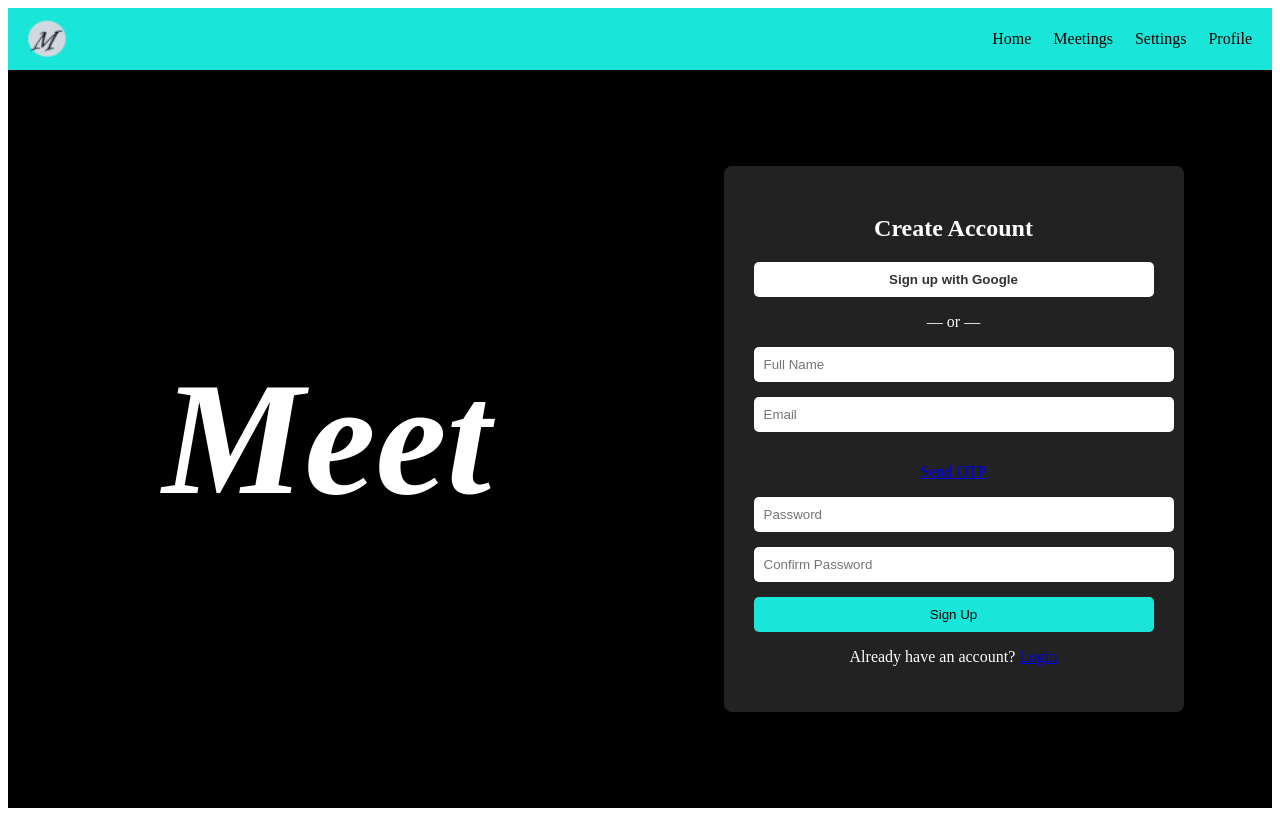
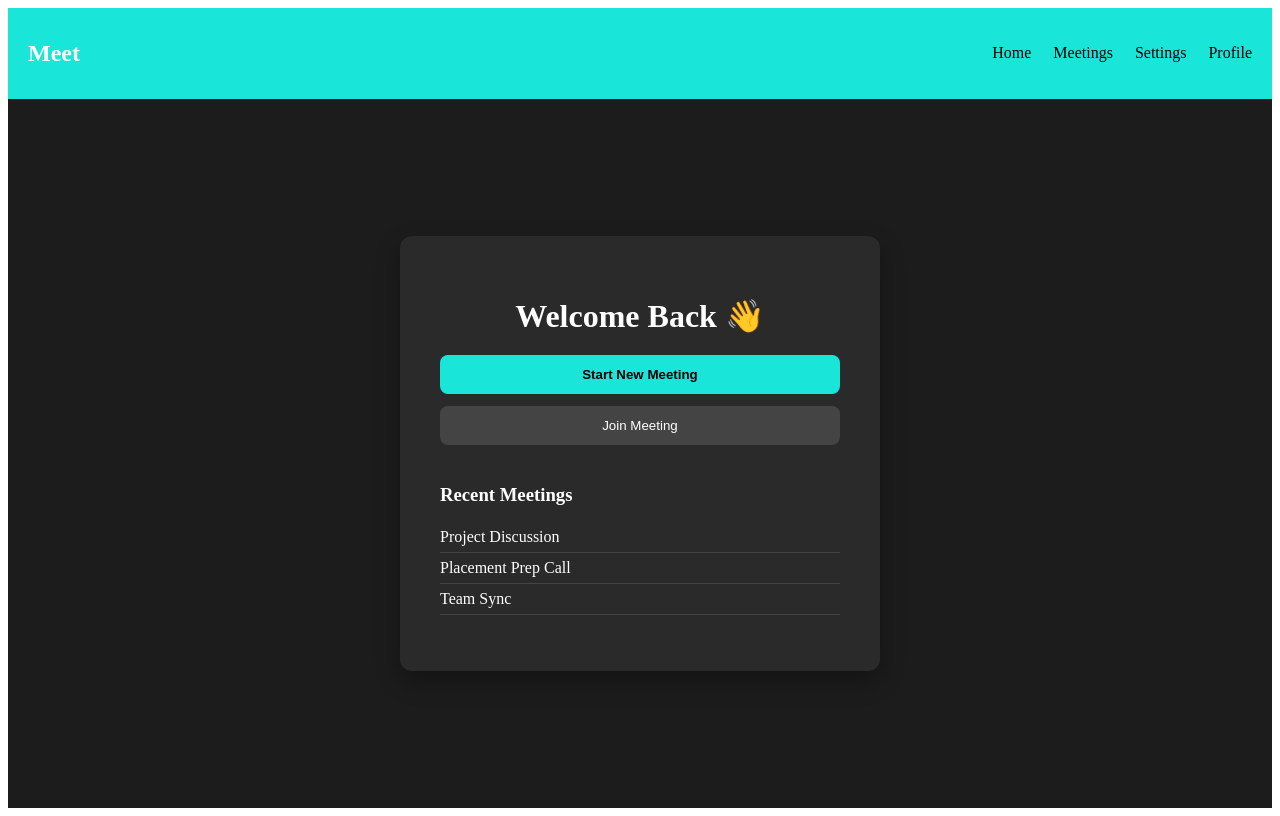
Before and after one commit to DiyaBetcy/ai-multilingual-meet-platform, a React (Vite) app in the folder frontend/vite-project/: page / in a window 1280 px wide. Built offline with nearby package versions, Linux system fonts and the light colour scheme.

Commit message:
Add Home page and configure default route

```diff
--- a/frontend/vite-project/src/main.jsx
+++ b/frontend/vite-project/src/main.jsx
@@ -8,10 +8,14 @@ import MeetDash from "./pages/platform/meetdashboard.jsx";
 import Start from "./pages/start.jsx";
 import QAPanel from "./pages/platform/QAPanel.jsx";
 import JoinPreview from "./pages/JoinPreview.jsx";
+import Home from "./pages/platform/Home";
+
 
 ReactDOM.createRoot(document.getElementById("root")).render(
   <BrowserRouter>
     <Routes>
+      <Route path="/" element={<Home />} />
+
       <Route path="/" element={<Signup />} />
       <Route path="/login" element={<Login />} />
       <Route path="/dashboard" element={<Dashboard />} />
@@ -19,6 +23,8 @@ ReactDOM.createRoot(document.getElementById("root")).render(
       <Route path="/meetdash" element={<MeetDash />}/>
       <Route path ="/start"  element ={<Start />} />
       <Route path="/qa" element={<QAPanel />} />
+      <Route path="/home" element={<Home />} />
+
 
     </Routes>
   </BrowserRouter>
--- /dev/null
+++ b/frontend/vite-project/src/pages/platform/home.css
@@ -0,0 +1,65 @@
+.home-content {
+  flex: 1;
+  display: flex;
+  justify-content: center;
+  align-items: center;
+  background-color: #1c1c1c;
+}
+
+.home-card {
+  background: #2a2a2a;
+  padding: 40px;
+  border-radius: 12px;
+  width: 400px;
+  text-align: center;
+  box-shadow: 0 10px 25px rgba(0,0,0,0.3);
+}
+
+.home-card h1 {
+  margin-bottom: 20px;
+}
+
+.primary-btn {
+  width: 100%;
+  padding: 12px;
+  margin-bottom: 12px;
+  border: none;
+  border-radius: 8px;
+  background-color: #19E5D8;
+  color: black;
+  font-weight: 600;
+  cursor: pointer;
+}
+
+.primary-btn:hover {
+  opacity: 0.9;
+}
+
+.secondary-btn {
+  width: 100%;
+  padding: 12px;
+  border: none;
+  border-radius: 8px;
+  background-color: #444;
+  color: white;
+  cursor: pointer;
+  margin-bottom: 20px;
+}
+
+.recent-section {
+  text-align: left;
+}
+
+.recent-section h3 {
+  margin-bottom: 8px;
+}
+
+.recent-section ul {
+  list-style: none;
+  padding: 0;
+}
+
+.recent-section li {
+  padding: 6px 0;
+  border-bottom: 1px solid #444;
+}
--- /dev/null
+++ b/frontend/vite-project/src/pages/platform/home.jsx
@@ -0,0 +1,49 @@
+import { useNavigate } from "react-router-dom";
+import "./home.css";
+
+export default function Home() {
+  const navigate = useNavigate();
+
+  return (
+    <div className="base-container">
+
+      {/* Top Bar */}
+      <div className="start-top-bar">
+        <h2 className="logo-text">Meet</h2>
+        <div className="start-menu">
+          <span onClick={() => navigate("/home")}>Home</span>
+          <span onClick={() => navigate("/meetings")}>Meetings</span>
+          <span onClick={() => navigate("/settings")}>Settings</span>
+          <span onClick={() => navigate("/profile")}>Profile</span>
+        </div>
+      </div>
+
+      {/* Home Content */}
+      <div className="home-content">
+        <div className="home-card">
+          <h1>Welcome Back 👋</h1>
+
+          <button
+            className="primary-btn"
+            onClick={() => navigate("/start")}
+          >
+            Start New Meeting
+          </button>
+
+          <button className="secondary-btn">
+            Join Meeting
+          </button>
+
+          <div className="recent-section">
+            <h3>Recent Meetings</h3>
+            <ul>
+              <li>Project Discussion</li>
+              <li>Placement Prep Call</li>
+              <li>Team Sync</li>
+            </ul>
+          </div>
+        </div>
+      </div>
+    </div>
+  );
+}
```
